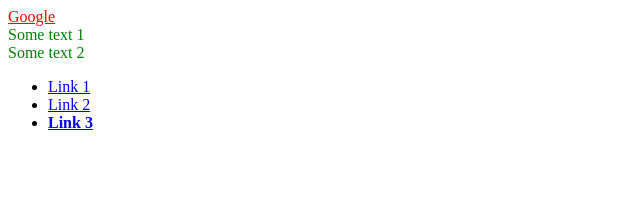
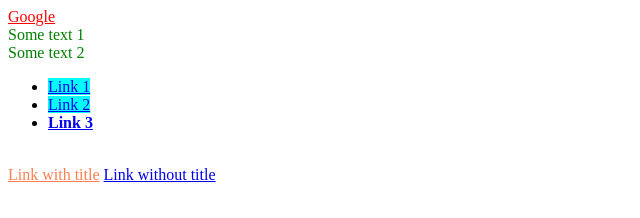
Before and after one commit to dzarezenko/beetroot_lesson_1, a plain HTML site: page pages/css-selectors.html in a window 1280 px wide. Shown: the whole page, without its empty margins (0-640 px from the left). Drawn offline with Linux system fonts and the light colour scheme.

Commit message:
Attr selector

```diff
--- a/pages/css-selectors.html
+++ b/pages/css-selectors.html
@@ -14,6 +14,12 @@
       }
       a:hover {
         font-style: italic;
+      }
+      li > a {
+        background-color: aqua;
+      }
+      a[title="test"] {
+        color:coral;
       }
     </style>
   </head>
@@ -36,5 +42,8 @@
         </div>
       </li>
     </ul>
+    <br />
+    <a href="#" title="test">Link with title</a>
+    <a href="#">Link without title</a>
   </body>
 </html>
```
